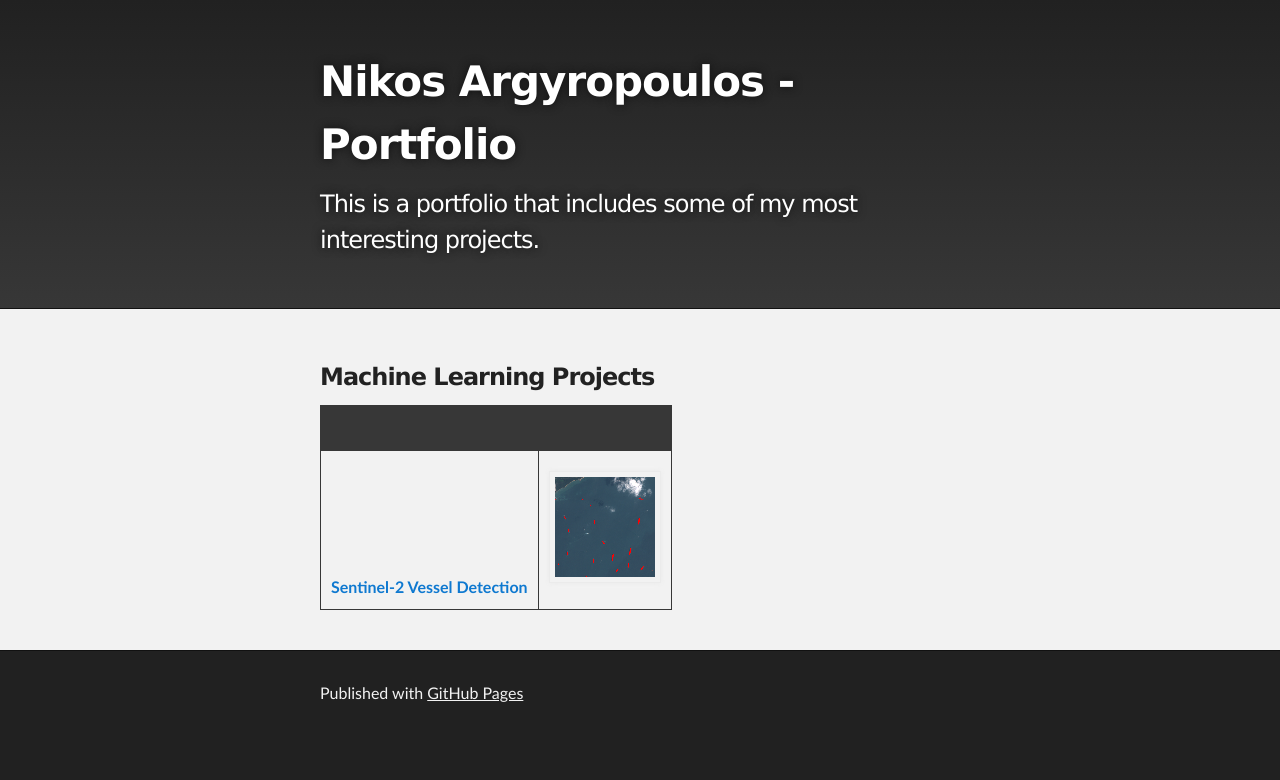
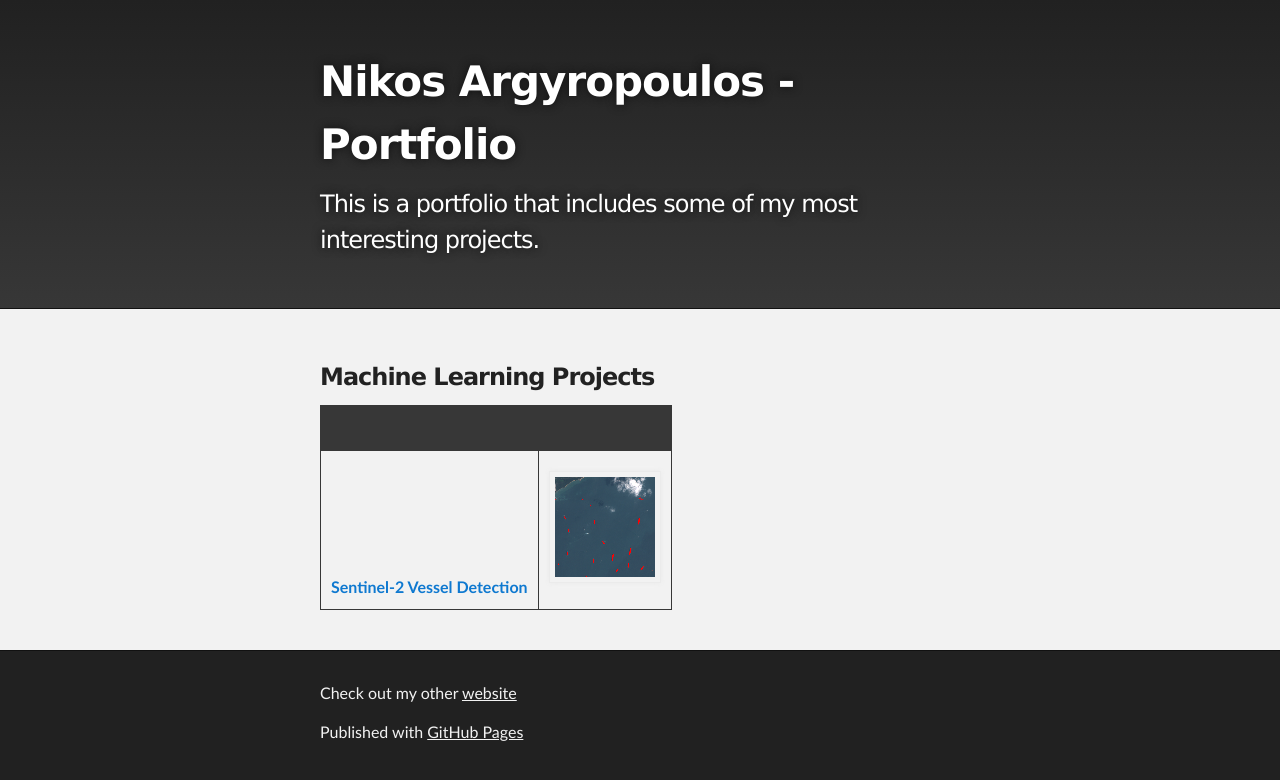
Before and after one commit to nargyrop/nargyrop.github.io, a Jekyll site: the page built from index.md, in a window 1280 px wide. Shown: the top 780 px of the page. Built offline with Jekyll 4.4.1, drawn with Linux system fonts in a browser that asks for light colours; our own code applies the rules of GitHub Pages for plain Markdown files.

Commit message:
Changed site footnote

```diff
--- a/_layouts/default.html
+++ b/_layouts/default.html
@@ -46,6 +46,7 @@
         {% if site.github.is_project_page %}
         <p class="copyright">{{ site.title | default: site.github.repository_name }} maintained by <a href="{{ site.github.owner_url }}">{{ site.github.owner_name }}</a></p>
         {% endif %}
+        <p>Check out my other <a href="https://www.nargyrop.com">website</a></p>
         <p>Published with <a href="https://pages.github.com">GitHub Pages</a></p>
       </footer>
     </div>
```
